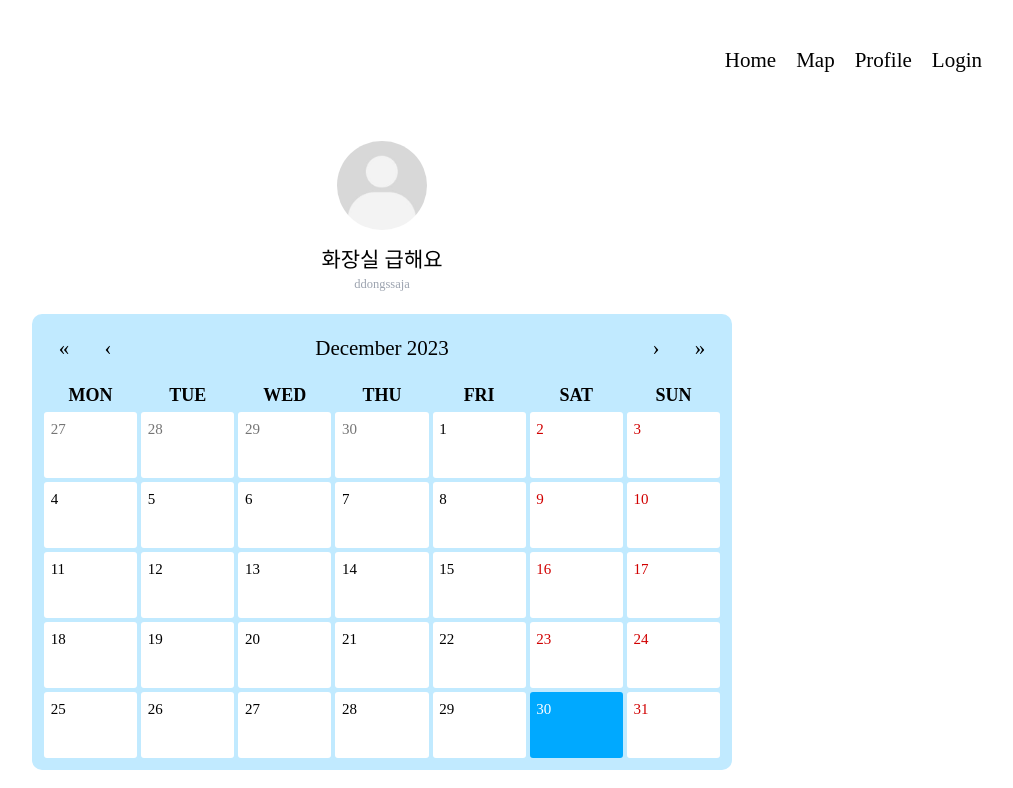
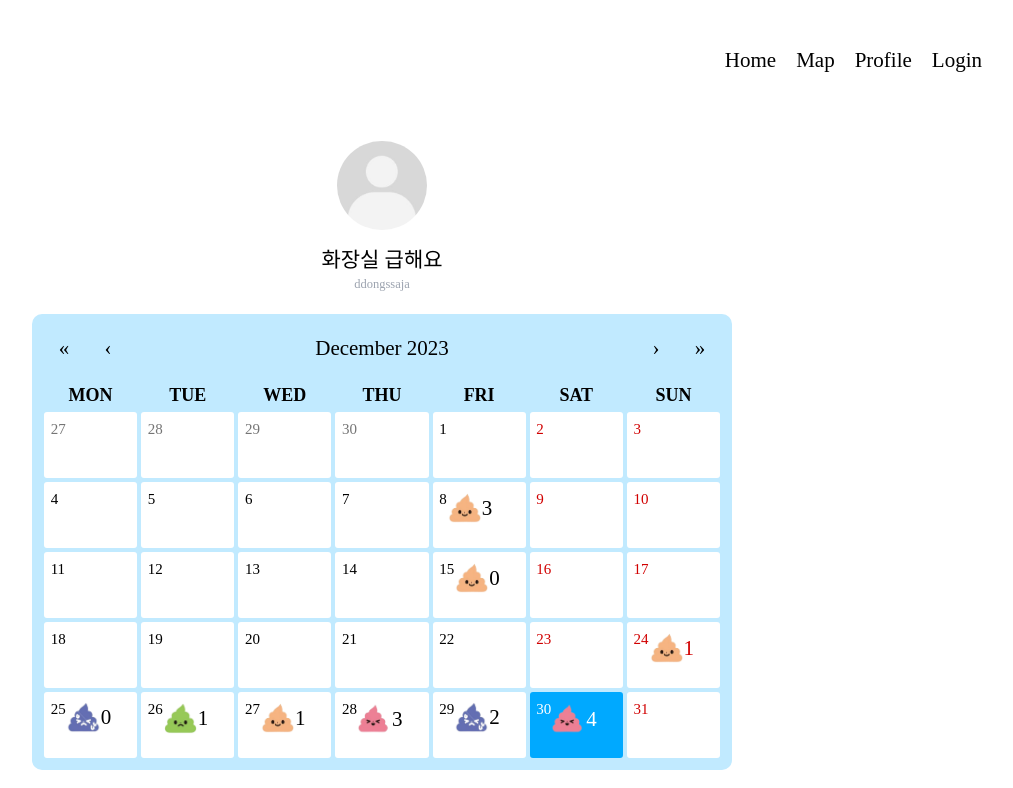
Before and after one commit to Liabinn/spartacamp_MyPooDiary, a Next.js app: page /profile in a window 1280 px wide. Shown: the top 788 px of the page, without its empty margins (258-1271 px from the left). Built offline with nearby package versions, Linux system fonts and the light colour scheme; data requests are answered from the project's data file; a web font is replaced by a local one.

Commit message:
[update] 해당 날짜에 맞는 이모지 넣는 기능

```diff
--- a/src/app/profile/page.tsx
+++ b/src/app/profile/page.tsx
@@ -26,8 +26,7 @@ const ProfilePage = () => {
   const [isEdit, setIsEdit] = useState(false);
   //날짜 형태 포맷
   const formatDate = moment(value).format("YYYY.MM.DD");
-  //일지가 쓰인 날짜 배열
-  // const [dayList, setDayList] = useState<DayListtype>([""]);
+
   //일기 목록
   const [diarys, setDiarys] = useState<DateDiary>([]);
   //일기 추가 로직
@@ -68,6 +67,53 @@ const ProfilePage = () => {
     return formatDate === one.date;
   });
 
+  //데이터에서 날짜만 빼기
+  const dayList = diarys?.map((dairy) => dairy.date);
+  const addContent = ({ date }: any) => {
+    // 해당 날짜(하루)에 추가할 컨텐츠의 배열
+    const contents = [];
+    // 해당날짜타일과 일기의 날짜 가 맞는 것(타일 날짜)
+    const dateDiary = diarys!.find((one: GetDiary) => {
+      return moment(date).format("YYYY.MM.DD") === one.date;
+    });
+    const diaryCondition = dateDiary?.condition;
+    const diaryToiletNumber = dateDiary?.toiletNumber;
+
+    // date(각 날짜)가  리스트의 날짜와 일치하면 해당 컨텐츠(이모티콘) 추가
+    if (dayList!.find((day) => day === moment(date).format("YYYY.MM.DD"))) {
+      if (diaryCondition === "😄") {
+        contents.push(
+          <St.TileContents>
+            <St.PooImage src="/assets/빨간똥.png" />
+            <p>{diaryToiletNumber}</p>
+          </St.TileContents>
+        );
+      } else if (diaryCondition === "😐") {
+        contents.push(
+          <St.TileContents>
+            <St.PooImage src="/assets/주황똥.png" />
+            <p>{diaryToiletNumber}</p>
+          </St.TileContents>
+        );
+      } else if (diaryCondition === "😣") {
+        contents.push(
+          <St.TileContents>
+            <St.PooImage src="/assets/초록똥.png" />
+            <p>{diaryToiletNumber}</p>
+          </St.TileContents>
+        );
+      } else if (diaryCondition === "😫") {
+        contents.push(
+          <St.TileContents>
+            <St.PooImage src="/assets/파란똥.png" />
+            <p>{diaryToiletNumber}</p>
+          </St.TileContents>
+        );
+      }
+    }
+    return <div>{contents}</div>; // 각 날짜마다 해당 요소가 들어감
+  };
+
   //작성하기
   const writeHandle = () => {
     setWriteDiary(!writeDiary);
@@ -78,7 +124,12 @@ const ProfilePage = () => {
       <St.Nickname>화장실 급해요</St.Nickname>
       <St.Id>ddongssaja</St.Id>
 
-      <St.StyleCalendar locale="en" onChange={onChange} value={value} />
+      <St.StyleCalendar
+        locale="en"
+        onChange={onChange}
+        value={value}
+        tileContent={addContent}
+      />
       <Button text="작성하기" handler={writeHandle} />
 
       <St.DiaryContainer>
--- a/src/app/styledComponents/profile/StyleProfile.ts
+++ b/src/app/styledComponents/profile/StyleProfile.ts
@@ -75,6 +75,10 @@ w-14
 export const ButtonContainer = tw.div`
 flex
 gap-6
+`;
+export const TileContents = tw.div`
+flex
+items-center
 `;
 
 export const StyleCalendar = styled(Calendar)`
```
